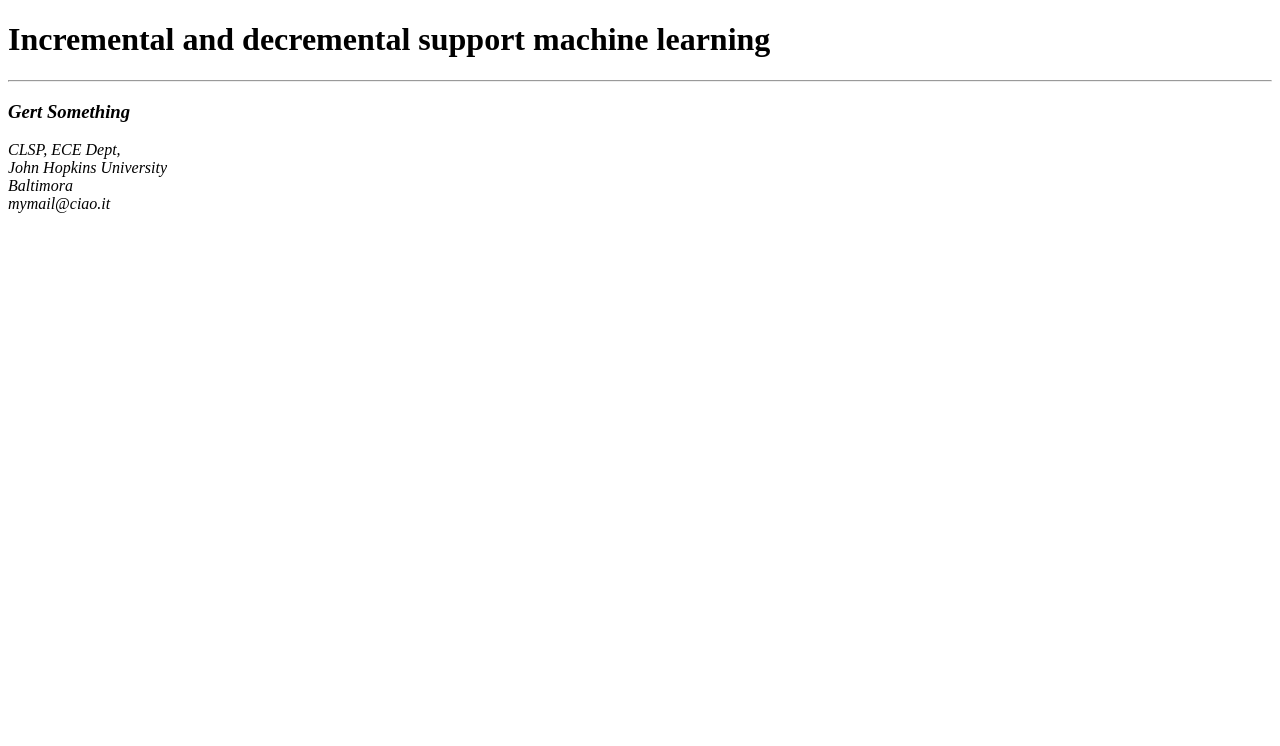
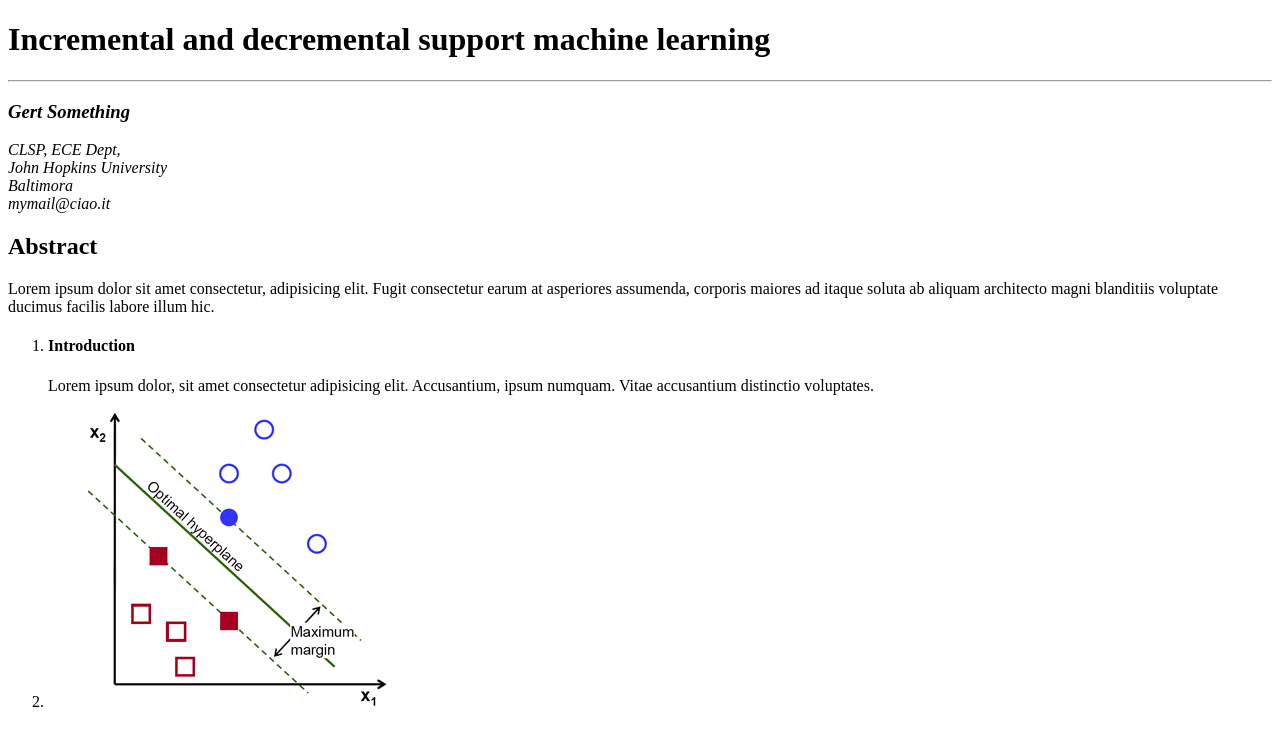
Before and after one commit to LanciWeb/demo-html, a plain HTML site: page index.html in a window 1280 px wide. Drawn offline with Linux system fonts and the light colour scheme.

Commit message:
added abstract section

```diff
--- a/index.html
+++ b/index.html
@@ -29,6 +29,32 @@
 					<i>mymail@ciao.it</i>
 				</address>
 			</section>
+
+			<!-- Sezione abstract -->
+			<section id="abstract">
+				<h2>Abstract</h2>
+				<p>
+					Lorem ipsum dolor sit amet consectetur, adipisicing elit. Fugit consectetur earum at asperiores assumenda,
+					corporis maiores ad itaque soluta ab aliquam architecto magni blanditiis voluptate ducimus facilis labore
+					illum hic.
+				</p>
+
+				<!-- Lista  -->
+				<ol>
+					<li>
+						<h4>Introduction</h4>
+						<p>
+							Lorem ipsum dolor, sit amet consectetur adipisicing elit. Accusantium, ipsum numquam. Vitae accusantium
+							distinctio voluptates.
+						</p>
+					</li>
+					<li>
+						<figure>
+							<img src="./img/graph.png" alt="Optimal Hyperplane" />
+						</figure>
+					</li>
+				</ol>
+			</section>
 		</main>
 	</body>
 </html>
```
